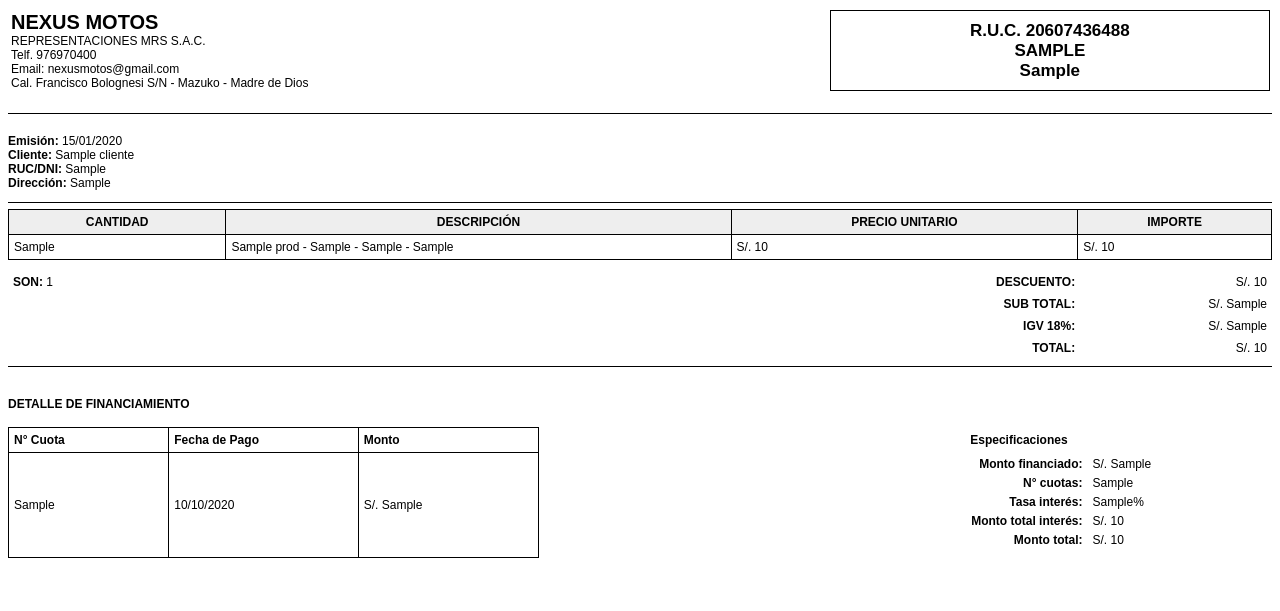
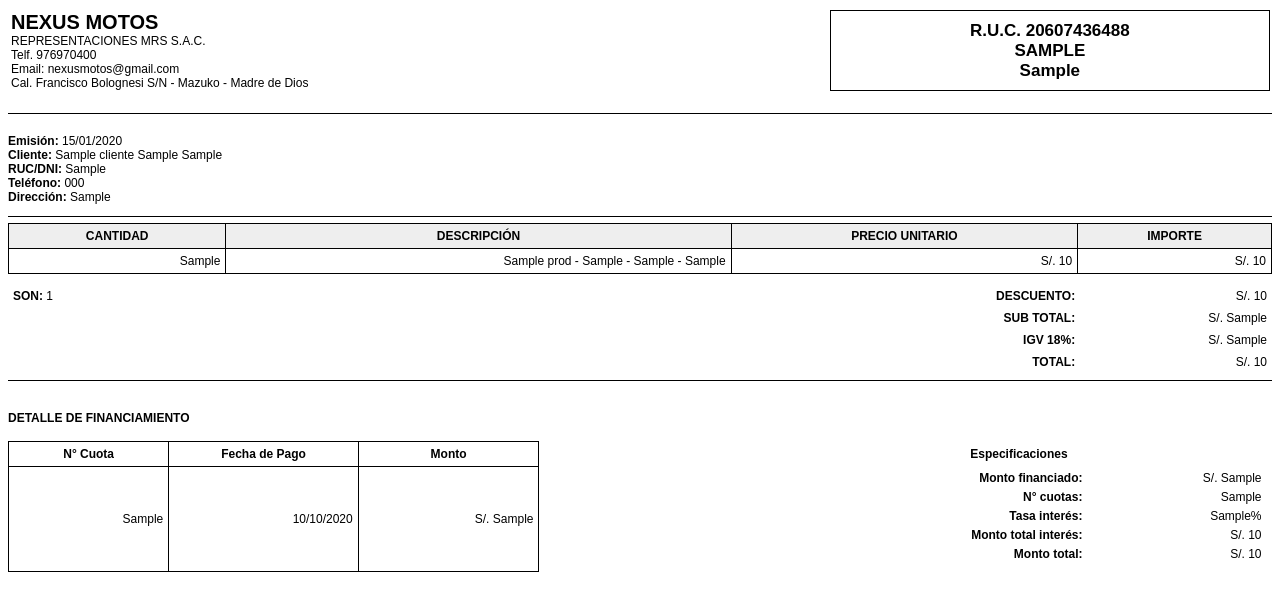
Before and after one commit to eddylobaton/nexus_motos, a Django app: template tienda/templates/tienda/venta_pdf.html in a window 1280 px wide. Shown: the top 611 px of the page. Run offline with Django 5.2, Linux system fonts and the light colour scheme; the template is opened without the code that fills it: most values are stand-ins (such as "Sample title", 1, 10 or a date in 2020).

Commit message:
actualizacion 19 Mayo E v3

```diff
--- a/tienda/templates/tienda/venta_pdf.html
+++ b/tienda/templates/tienda/venta_pdf.html
@@ -19,10 +19,10 @@
             border-collapse: collapse;
         }
         .tabla td,
-        .tabla-financia th, .tabla-financia td {
+        .tabla-financia td {
             border: 1px solid #000;
             padding: 5px;
-            text-align: left;
+            text-align: right;
         }
         .tabla th {
             background-color: #eee;
@@ -31,6 +31,14 @@
             text-align: center;
             vertical-align: middle;
         }
+
+        .tabla-financia th {
+            border: 1px solid #000;
+            padding: 5px;
+            text-align: center;
+            vertical-align: middle;
+        }
+
         .info-right {
             text-align: right;
         }
@@ -78,8 +86,9 @@
     <hr size="1px" color="black">
     <div class="header">
         <p><strong>Emisión:</strong> {{ venta.venta_fecha_venta|date:"d/m/Y" }}<br>
-        <strong>Cliente:</strong> {{ venta.cliente.cliente_nombre }}<br>
-        <strong>RUC/DNI:</strong> {{ venta.cliente.cliente_dni }}<br>
+        <strong>Cliente:</strong> {{ venta.cliente.cliente_nombre }} {{ venta.cliente.cliente_paterno }} {{ venta.cliente.cliente_materno }}<br>
+        <strong>RUC/DNI:</strong> {{ venta.cliente.cliente_nrodocumento }}<br>
+        <strong>Teléfono:</strong> {{ venta.cliente.cliente_telefono }}<br>
         <strong>Dirección:</strong> {{ venta.cliente.cliente_direccion }}</p>
     </div>
     <hr size="1px" color="black">
@@ -151,23 +160,23 @@
                         <table class="tabla-det-financia" cellpadding="0" cellspacing="0">
                             <tr>
                                 <td style="text-align: right;"><strong>Monto financiado:</strong></td>
-                                <td style="text-align: left;"> S/. {{ financiamiento.financia_monto_financiado }}</td>
+                                <td style="text-align: right;"> S/. {{ financiamiento.financia_monto_financiado }}</td>
                             </tr>
                             <tr>
                                 <td style="text-align: right;"><strong>N° cuotas:</strong></td>
-                                <td style="text-align: left;">{{ financiamiento.financia_numero_cuotas }}</td>
+                                <td style="text-align: right;">{{ financiamiento.financia_numero_cuotas }}</td>
                             </tr>
                             <tr>
                                 <td style="text-align: right;"><strong>Tasa interés:</strong></td>
-                                <td style="text-align: left;">{{ financiamiento.financia_tasa_interes }}%</td>
+                                <td style="text-align: right;">{{ financiamiento.financia_tasa_interes }}%</td>
                             </tr>
                             <tr>
                                 <td style="text-align: right;"><strong>Monto total interés:</strong></td>
-                                <td style="text-align: left;">S/. {{ financiamiento.financia_total_interes }}</td>
+                                <td style="text-align: right;">S/. {{ financiamiento.financia_total_interes }}</td>
                             </tr>
                             <tr>
                                 <td style="text-align: right;"><strong>Monto total:</strong></td>
-                                <td style="text-align: left;">S/. {{ financiamiento.financia_monto_total }}</td>
+                                <td style="text-align: right;">S/. {{ financiamiento.financia_monto_total }}</td>
                             </tr>
                         </table>
                     </td>
```
